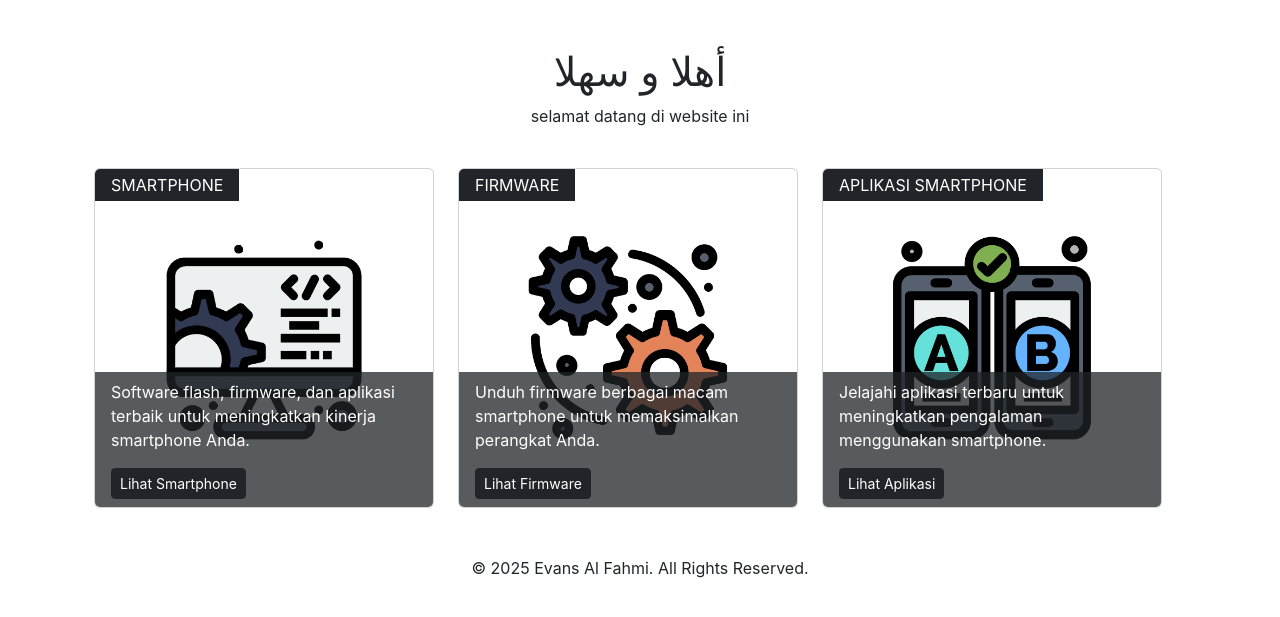
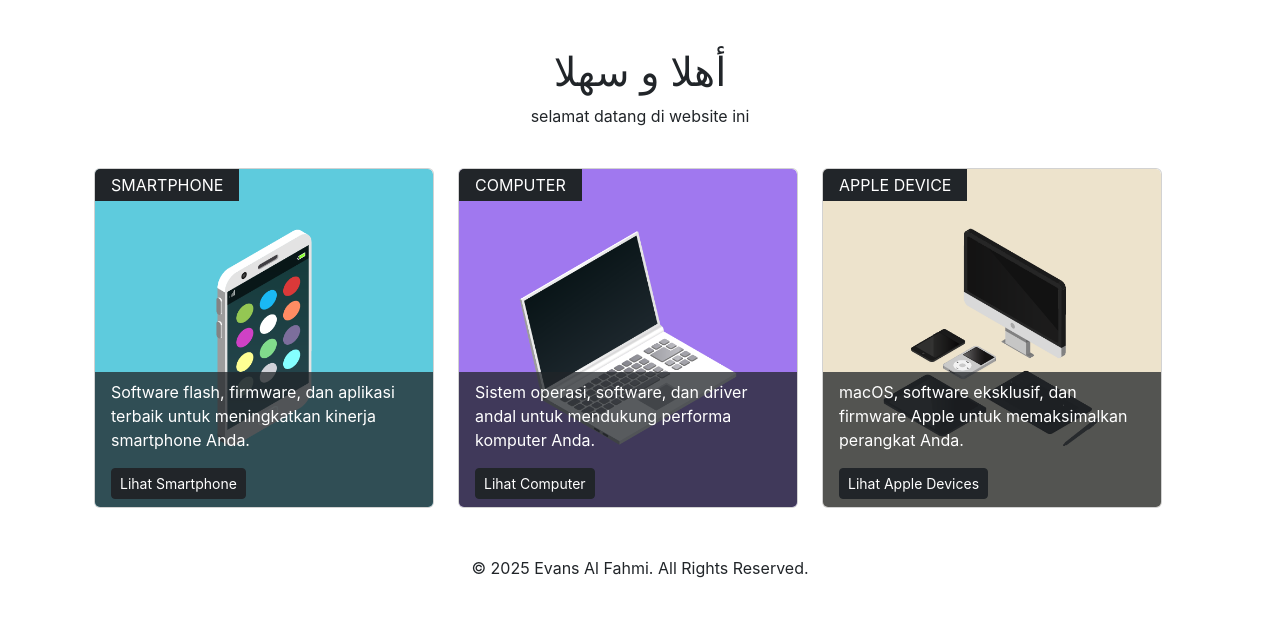
Before and after one commit to evansalfahmi-cloud/evansalfahmi-webserver, a PHP site: page / in a window 1280 px wide. Shown: the part 60-677 px from the top of the page. Run offline with PHP 8.4, Linux system fonts and the light colour scheme.

Commit message:
perbaikan link dan img pada index.php

```diff
--- a/index.php
+++ b/index.php
@@ -14,16 +14,16 @@
                 <div class="card position-relative overflow-hidden">
                     <!-- Label -->
                     <div class="card-label position-absolute top-0 start-0 bg-dark text-white px-3 py-1">
-                        SMARTPHONE
+                    SMARTPHONE
                     </div>
                     <!-- Clickable Image -->
                     <a href="smartphone/index.php" class="d-block">
-                        <img src="../img/software-flash.png" class="card-img-top hover-zoom" alt="SMARTPHONE">
+                        <img src="img/smp.png" class="card-img-top hover-zoom" alt="SMARTPHONE">
                     </a>
                     <!-- Card Body (Over Image) -->
                     <div class="card-body position-absolute bottom-0 start-0 text-white bg-dark bg-opacity-75 w-100 px-3 py-2">
                         <p class="card-text">Software flash, firmware, dan aplikasi terbaik untuk meningkatkan kinerja smartphone Anda.</p>
-                        <a href="computer/index.php" class="btn btn-dark btn-sm">Lihat Smartphone</a>
+                        <a href="smartphone/index.php" class="btn btn-dark btn-sm">Lihat Smartphone</a>
                     </div>
                 </div>
             </div>
@@ -31,16 +31,16 @@
                 <div class="card position-relative overflow-hidden">
                     <!-- Label -->
                     <div class="card-label position-absolute top-0 start-0 bg-dark text-white px-3 py-1">
-                        FIRMWARE
+                    COMPUTER
                     </div>
                     <!-- Clickable Image -->
-                    <a href="firmware_index.php" class="d-block">
-                        <img src="../img/firmware.png" class="card-img-top hover-zoom" alt="FIRMWARE">
+                    <a href="computer/index.php" class="d-block">
+                        <img src="img/com.png" class="card-img-top hover-zoom" alt="FIRMWARE">
                     </a>
                     <!-- Card Body (Over Image) -->
                     <div class="card-body position-absolute bottom-0 start-0 text-white bg-dark bg-opacity-75 w-100 px-3 py-2">
-                        <p class="card-text">Unduh firmware berbagai macam smartphone untuk memaksimalkan perangkat Anda.</p>
-                        <a href="apple/index.php" class="btn btn-dark btn-sm">Lihat Firmware</a>
+                        <p class="card-text">Sistem operasi, software, dan driver andal untuk mendukung performa komputer Anda.</p>
+                        <a href="computer/index.php" class="btn btn-dark btn-sm">Lihat Computer</a>
                     </div>
                 </div>
             </div>
@@ -48,16 +48,16 @@
                 <div class="card position-relative overflow-hidden">
                     <!-- Label -->
                     <div class="card-label position-absolute top-0 start-0 bg-dark text-white px-3 py-1">
-                        APLIKASI SMARTPHONE
+                        APPLE DEVICE
                     </div>
                     <!-- Clickable Image -->
-                    <a href="smartphone_apps.php" class="d-block">
-                        <img src="../img/smartphoneapps.png" class="card-img-top hover-zoom" alt="APLIKASI SMARTPHONE">
+                    <a href="apple/index.php" class="d-block">
+                        <img src="img/apple-d.png" class="card-img-top hover-zoom" alt="APLIKASI SMARTPHONE">
                     </a>
                     <!-- Card Body (Over Image) -->
                     <div class="card-body position-absolute bottom-0 start-0 text-white bg-dark bg-opacity-75 w-100 px-3 py-2">
-                        <p class="card-text">Jelajahi aplikasi terbaru untuk meningkatkan pengalaman menggunakan smartphone.</p>
-                        <a href="smartphone_apps.php" class="btn btn-dark btn-sm">Lihat Aplikasi</a>
+                        <p class="card-text">macOS, software eksklusif, dan firmware Apple untuk memaksimalkan perangkat Anda.</p>
+                        <a href="apple/index.php" class="btn btn-dark btn-sm">Lihat Apple Devices</a>
                     </div>
                 </div>
             </div>
--- a/smartphone/index.php
+++ b/smartphone/index.php
@@ -10,7 +10,7 @@
                 <div class="card-body">
                     <h5 class="card-title">Software Flash HP</h5>
                     <p class="card-text">Temukan berbagai software untuk flashing HP berbagai merek dan tipe.</p>
-                    <a href="software_flash.php" class="btn btn-primary">Lihat Software Flash</a>
+                    <a href="software_flash.php" class="btn btn-dark">Lihat Software Flash</a>
                 </div>
             </div>
         </div>
@@ -22,7 +22,7 @@
                 <div class="card-body">
                     <h5 class="card-title">Firmware</h5>
                     <p class="card-text">Unduh firmware berbagai macam smartphone untuk memaksimalkan perangkat Anda.</p>
-                    <a href="firmware_index.php" class="btn btn-primary">Lihat Firmware</a>
+                    <a href="firmware_index.php" class="btn btn-dark">Lihat Firmware</a>
                 </div>
             </div>
         </div>
@@ -34,7 +34,7 @@
                 <div class="card-body">
                     <h5 class="card-title">Aplikasi Smartphone</h5>
                     <p class="card-text">Jelajahi aplikasi terbaru untuk meningkatkan pengalaman menggunakan smartphone.</p>
-                    <a href="smartphone_apps.php" class="btn btn-primary">Lihat Aplikasi</a>
+                    <a href="smartphone_apps.php" class="btn btn-dark">Lihat Aplikasi</a>
                 </div>
             </div>
         </div>
```
